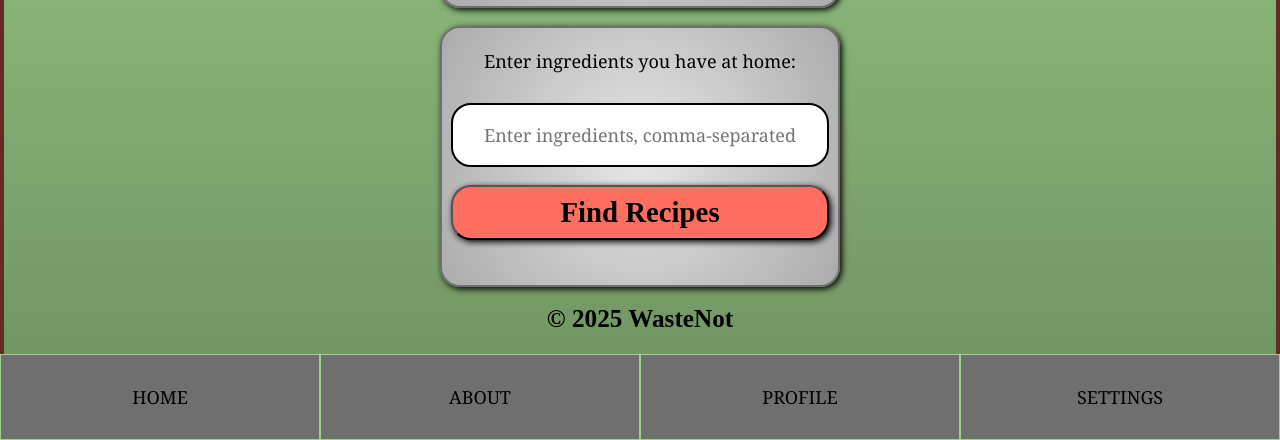
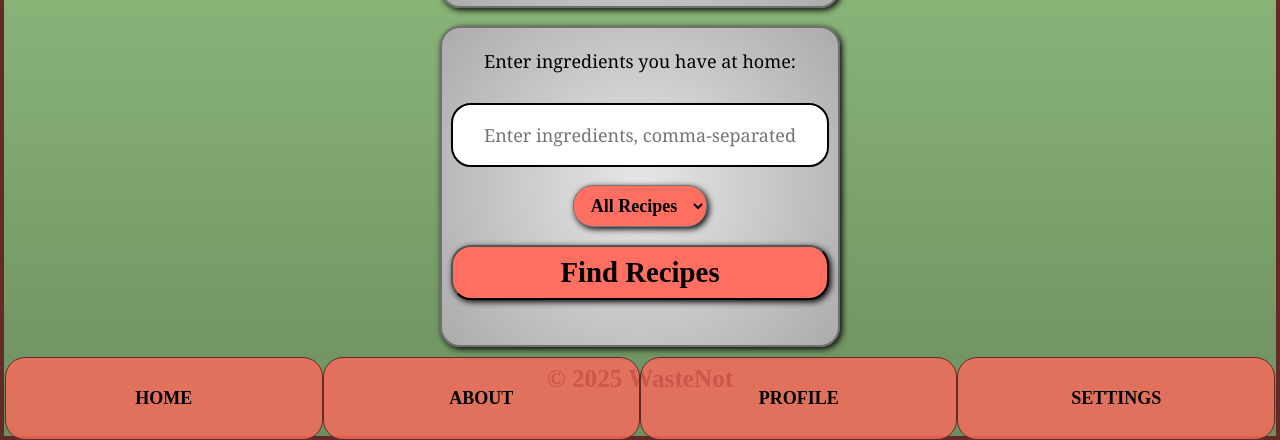
Before and after one commit to gray-skull/WasteNot, a website: page index.html in a window 1280 px wide. Shown: the part 360-800 px from the top of the page. Drawn offline with Linux system fonts and the light colour scheme; a web font is replaced by a local one.

Commit message:
Added non functional recipe filter menu to search, changed style of nav menu, and adjusted look of the scroll bar to match app theme.

```diff
--- a/pages/home.html
+++ b/pages/home.html
@@ -11,6 +11,13 @@
         <form id="search-form">
           <p>Enter ingredients you have at home:</p>
           <input type="text" name="ingredients" id="ingredients" placeholder="Enter ingredients, comma-separated">
+          <select id="recipe-type" name="recipe-type">
+            <option value="all">All Recipes</option>
+            <option value="vegan">Vegan</option>
+            <option value="vegetarian">Vegetarian</option>
+            <option value="gluten-free">Gluten-Free</option>
+            <option value="dessert">Desserts</option>
+          </select>
           <button  class="cabin-sketch-regular" type="submit" id="search-button">Find Recipes</button>
         </form>
       </div>
--- a/script.js
+++ b/script.js
@@ -78,8 +78,8 @@ document.addEventListener("DOMContentLoaded", () => {
                   <h3>${recipe.title}</h3>
                   <img src="${recipe.image}" alt="${recipe.title}" />
                 </a>
-                <p>${recipe.description}</p>
-                <p>Preparation time: ${recipe.prepTime} minutes</p>
+                <p>${recipe.description || "no description available"}</p>
+                <p>Ready time: ${recipe.maxReadyTime || "N/A"} minutes</p>
               `;
               recipesList.appendChild(li);
             });
--- a/style.css
+++ b/style.css
@@ -13,7 +13,27 @@
 /*global media queries*/
 
 @media (min-width: 600px) {
-    /*TODO: Add media query for screens larger than 600px*/
+    /* Adjust styles for screens larger than 600px */
+    body {
+        font-size: 18px;
+    }
+
+    .container {
+        max-width: 1200px;
+        margin: 0 auto;
+    }
+
+    .nav-menu {
+        display: flex;
+        justify-content: space-between;
+    }
+
+    .sidebar {
+        display: block;
+        width: 250px;
+    }
+
+    /* Any other styles you need for larger screens */
 }
 
 /*global styles*/
@@ -33,6 +53,19 @@
     font-family: "Cabin Sketch", serif;
     font-weight: 700;
     font-style: normal;
+}
+
+::-webkit-scrollbar {
+    width: 10px;
+    background: linear-gradient(to bottom, var(--secondary-color) 0%, var(--secondary-color-dark) 100%);
+}
+
+::-webkit-scrollbar-thumb {
+    background-color:var(--tertiary-color);
+    border-radius: 20px;
+    border: 1px solid var(--tertiary-color-dark);
+    -webkit-box-shadow: inset 0 0 6px rgba(0, 0, 0, .3);
+
 }
 
 .rounded-card {
@@ -135,6 +168,35 @@ button#search-button {
     cursor: pointer;
 }
 
+button#search-button:hover {
+    color: var(--tertiary-color-dark);
+    text-shadow: var(--shadow-standard); /* Highlight color on hover */
+}
+
+select#recipe-type {
+    font-family: "Cabin Sketch", serif;
+    font-weight: 700;
+    font-style: normal;
+    border-radius: 20px;
+    padding: 0.5rem;
+    margin-bottom: 1rem;
+    text-align: center;
+    height: auto;
+    background-color: var(--tertiary-color);
+    box-shadow: var(--shadow-standard);
+}
+
+select#recipe-type:hover {
+    color: var(--tertiary-color-dark);
+    text-shadow: var(--shadow-standard); /* Highlight color on hover */
+}
+
+option {
+    font-family: "Cabin Sketch", serif;
+    font-weight: 700;
+    font-style: normal;
+}
+
 ul#recipes-list {
     display: flex;
     flex-wrap: wrap;
@@ -206,8 +268,9 @@ footer {
     bottom: 0;
     left: 0;
     right: 0;
-    width: 100%;
-    background-color: var(--main-color-dark);
+    width: 99.2%;
+
+    border-radius: 35px;
     display: flex;
     justify-content: space-evenly;
     box-shadow: 0px 4px 4px rgba(0, 0, 0, 0.2);
@@ -217,15 +280,20 @@ footer {
 .bottom-menu a {
     color: black;
     font-size: 1.0rem;
+    font-family: "Cabin Sketch", serif;
+    font-weight: 700;
+    font-style: normal;
     text-decoration: none;
-    border: 1px solid var(--secondary-color);
+    border: 1px solid var(--tertiary-color-dark);
+    background-color: #fa6a5dd0;
+    border-radius: 20px;
     width: 100%;
     padding: 30px 0px;
     text-align: center;
 }
 
 .bottom-menu a:hover {
-    color: var(--tertiary-color);
+    color: var(--tertiary-color-dark);
     text-shadow: var(--shadow-standard); /* Highlight color on hover */
 }
 
```
